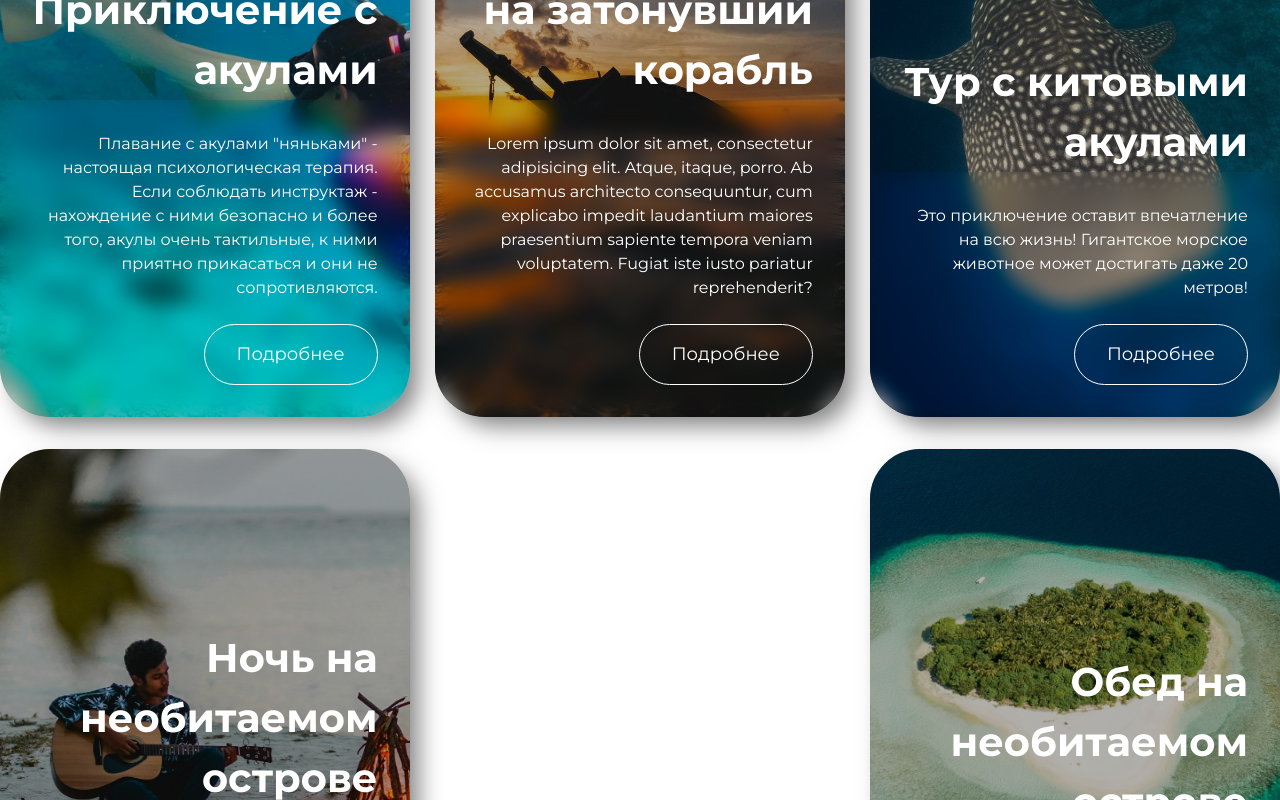
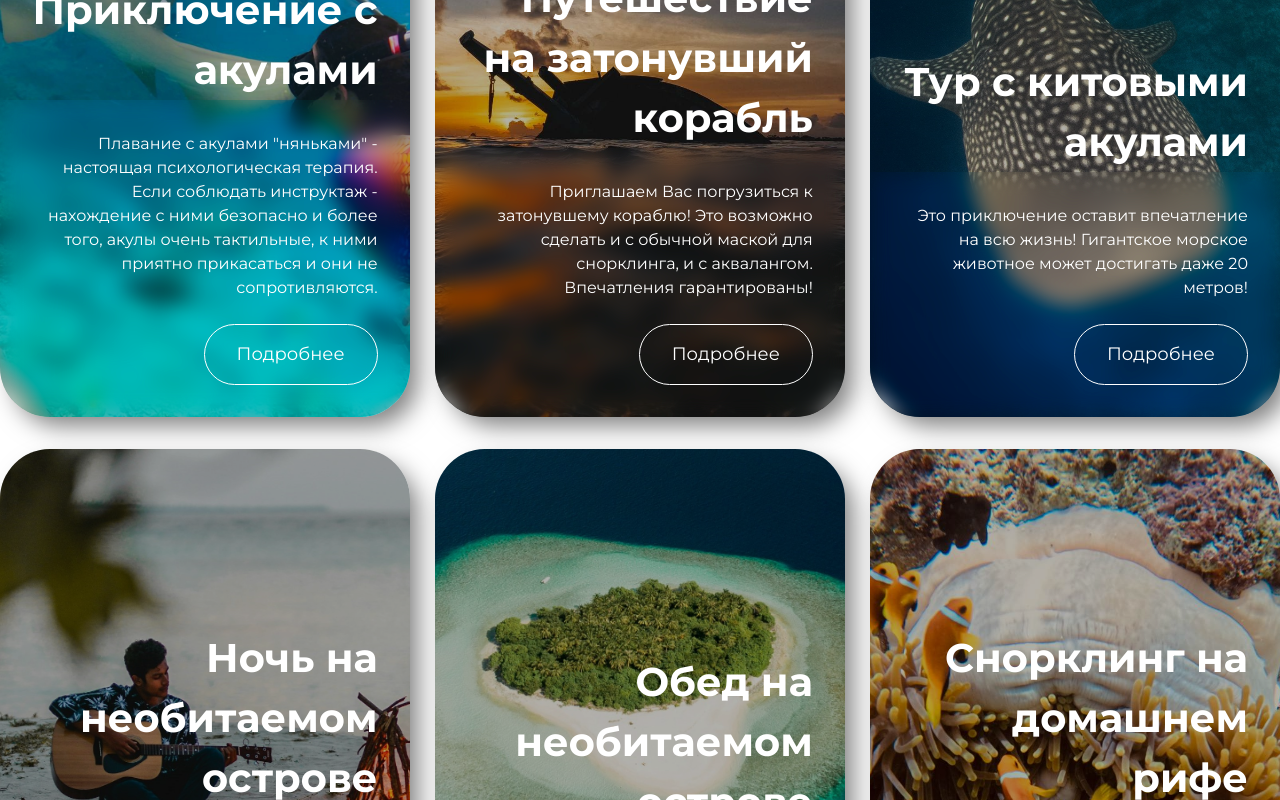
Before and after one commit to RostislavIvanov/maldives-landing, a React (Vite) app: page / in a window 1280 px wide. Shown: the part 5940-6740 px from the top of the page. Built offline with nearby package versions, Linux system fonts and the light colour scheme.

Commit message:
Правки и доработки

```diff
--- a/src/Blocks/Excursions/Excursions.tsx
+++ b/src/Blocks/Excursions/Excursions.tsx
@@ -2,7 +2,7 @@ import classes from './Excursions.module.css'
 import BlockTitle from "~/components/UI/BlockTitle/BlockTitle.tsx";
 import ExcursionItem from "~/components/ExcursionItem/ExcursionItem.tsx";
 import fishing from '../../assets/images/fishing.jpg'
-// import snorkeling from '../../assets/images/snorkeling.jpg'
+import snorkeling from '../../assets/images/snorkeling.jpg'
 import dolphine from '../../assets/images/dolphine-tour.jpg'
 import ship from '../../assets/images/Ship.jpg'
 import whaleShark from '../../assets/images/whale-shark.jpg'
@@ -10,6 +10,7 @@ import shark from '../../assets/images/sharks.jpg'
 import points from '../../assets/images/points.jpg'
 import island from '../../assets/images/island.jpg'
 import dinner from '../../assets/images/dinner.jpg'
+
 const Excursions = () => {
     return (
             <div className={classes.content}>
@@ -41,7 +42,7 @@ const Excursions = () => {
                         />
                         <ExcursionItem
                                 title={'Путешествие на затонувший корабль'}
-                        description={'Lorem ipsum dolor sit amet, consectetur adipisicing elit. Atque, itaque, porro. Ab accusamus architecto consequuntur, cum explicabo impedit laudantium maiores praesentium sapiente tempora veniam voluptatem. Fugiat iste iusto pariatur reprehenderit?'}
+                                description={'Приглашаем Вас погрузиться к затонувшему кораблю! Это возможно сделать и с обычной маской для снорклинга, и с аквалангом. Впечатления гарантированы!'}
                                 imageUrl={ship}
                         />
                         <ExcursionItem
@@ -59,7 +60,11 @@ const Excursions = () => {
                                 description={'Вы попадете на необитаемый остров, где сможете заняться чем угодно. Можете купаться, наслаждаться видами или вкусно пообедать. На таких островах получаются особенно яркие фотографии. Обязательно возьмите с собой одежду для фотосессии!'}
                                 imageUrl={dinner}
                         />
-
+                        <ExcursionItem
+                                title={'Снорклинг на домашнем рифе'}
+                                description={'Не выезжая с острова Вы получите удовольствие от наблюдения за кораллами и разноцветными рыбками. Отличительной особенностью нашего домашнего рифа являются затонувшие предметы: качели с надписью Guraidhoo, катер, велосипеды с "глазами", смотрящие на вас со дна.'}
+                                imageUrl={snorkeling}
+                        />
                     </div>
                 </div>
             </div>
--- a/src/Blocks/Features/Features.tsx
+++ b/src/Blocks/Features/Features.tsx
@@ -23,7 +23,7 @@ const Features = () => {
                                 <div className={classes.featuresCard}>
                                     <h2 className={classes.features__label}>Свадьбы</h2>
                                     <p className={classes.features__subLabel}>Организуем красивую свадебную
-                                        церемонию на любой вкус и кошелек.</p>
+                                        церемонию на любой вкус и бюджет</p>
                                 </div>
                             </div>
                         </div>
@@ -33,7 +33,8 @@ const Features = () => {
                             <div className={classes.featuresCard__left}>
                                 <div className={classes.featuresCard}>
                                     <h2 className={classes.features__label}>Лечение</h2>
-                                    <p className={classes.features__subLabel}>Совместите приятное с полезным</p>
+                                    <p className={classes.features__subLabel}>Совместите приятное с полезным. Предлагаем
+                                        вам массаж и аюрведические процедуры</p>
                                 </div>
                             </div>
                         </div>
@@ -45,8 +46,8 @@ const Features = () => {
                             <div className={classes.featuresCard__right}>
                                 <div className={classes.featuresCard}>
                                     <h2 className={classes.features__label}>Круизы</h2>
-                                    <p className={classes.features__subLabel}>Арендуйте яхту и отправьтесь в ваш маршрут
-                                        или выберите один из готовых вариантов</p>
+                                    <p className={classes.features__subLabel}>Арендуйте яхту с друзьями или семьей и
+                                        отправьтесь в путешествие по своему уникальному маршруту</p>
                                 </div>
                             </div>
                         </div>
@@ -61,8 +62,8 @@ const Features = () => {
                             <div className={classes.featuresCard__right}>
                                 <div className={classes.featuresCard}>
                                     <h2 className={classes.features__label}>День на резорте</h2>
-                                    <p className={classes.features__subLabel}>Вы сможете насладиться беззаботным
-                                        отдыхом, находясь целый день в райском месте: острове - отеле.</p>
+                                    <p className={classes.features__subLabel}>Мы отвезем вас в один из отелей-резортов,
+                                        где вы сможете насладиться беззаботным отдыхом в райском месте</p>
                                 </div>
                             </div>
                         </div>
@@ -86,7 +87,8 @@ const Features = () => {
                             <div className={classes.featuresCard__left}>
                                 <div className={classes.featuresCard}>
                                     <h2 className={classes.features__label}>Культура Мальдив</h2>
-                                    <p className={classes.features__subLabel}>Мы сможем скрасить ваше пребывание на нашем
+                                    <p className={classes.features__subLabel}>Мы сможем скрасить ваше пребывание на
+                                        нашем
                                         острове национальными танцами, песнями, организовать мастер-классы по
                                         изготовлению мальдивского сувенира, а так же фотосессию в национальных
                                         костюмах.</p>
```
Lines whose indentation alone changed are shown as unchanged.
